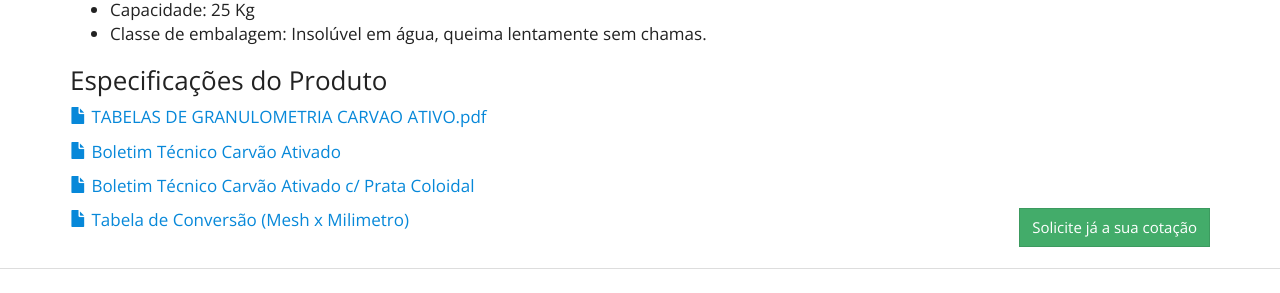
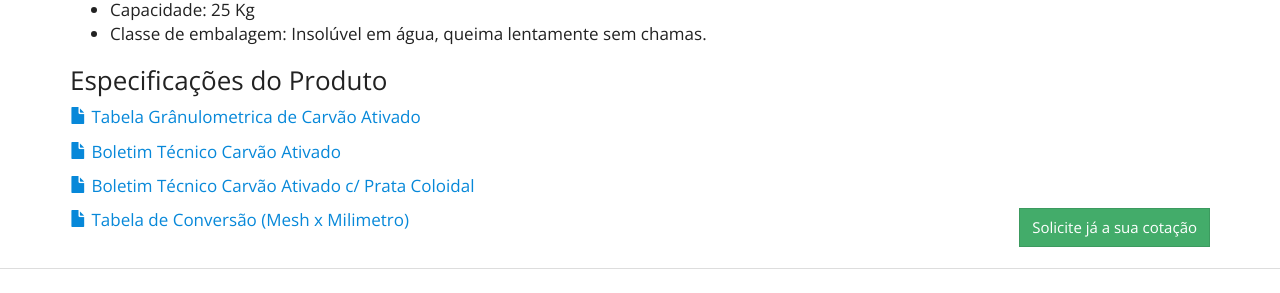
Before and after one commit to purewaterefluentes/purewaterefluentes.github.io, a Jekyll site: the page built from produtos/carvao-ativado-vegetal-granulado.md, in a window 1280 px wide and 900 px high, scrolled down 869 px. Shown: the part 507-800 px from the top of the window. Built offline with Jekyll 4.4.1, drawn with Linux system fonts in a browser that asks for light colours; nearby versions of some CDN libraries; library files that are not in the unit come from our copies.

Commit message:
Update carvao-ativado-vegetal-granulado.md

```diff
--- a/produtos/carvao-ativado-vegetal-granulado.md
+++ b/produtos/carvao-ativado-vegetal-granulado.md
@@ -50,8 +50,8 @@ Disponivel na forma de pó (pulverizado)
 ### Especificações do Produto
 
 {% include purewater/link-boletim.html
-   label="TABELAS DE GRANULOMETRIA CARVAO ATIVO.pdf"
-   arquivo="Tabela Granulométrica Carvão Ativado.pdf" %}
+   label="Tabela Grânulometrica de Carvão Ativado"
+   arquivo="Tabela Grânulometrica de Carvão Ativado.pdf" %}
 
 {% include purewater/link-boletim.html
    label="Boletim Técnico Carvão Ativado"
```
